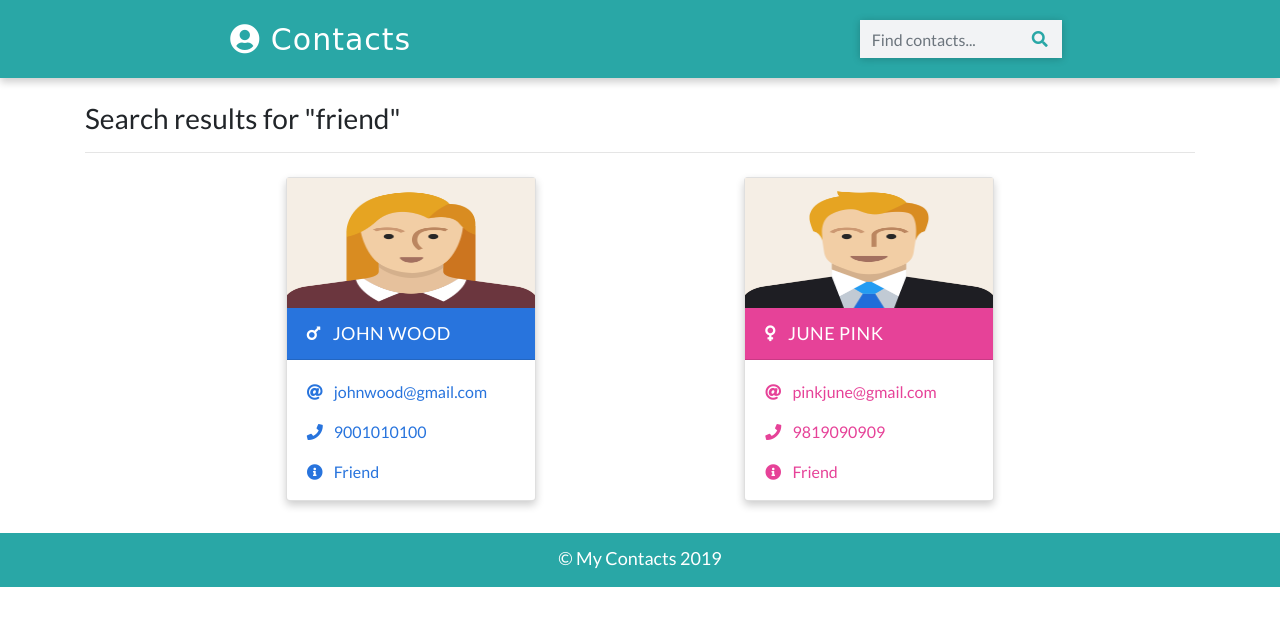
After one commit to ingafter60/django-contact-manager-2020, a Django app: page /search/ in a window 1280 px wide. The commit adds this page. Shown: the top 626 px of the page. Run offline with Django 3.2, Linux system fonts and the light colour scheme; some libraries are stand-ins or nearby versions.

Commit message:
4.5. Template Inheritance

```diff
--- a/cofig/urls.py
+++ b/cofig/urls.py
@@ -18,5 +18,5 @@ from django.urls import path, include
 
 urlpatterns = [
     path('admin/', admin.site.urls),
-    path('home/', include('contacts.urls')),
+    path('', include('contacts.urls')),
 ]
--- a/contacts/urls.py
+++ b/contacts/urls.py
@@ -2,5 +2,7 @@ from django.urls import path
 from . import views
 
 urlpatterns = [
-	path('', views.home, name='home')
+	path('', views.home, name='home'),
+	path('detail/', views.detail, name='detail'),
+	path('search/', views.search, name='search'),
 ]
--- a/contacts/views.py
+++ b/contacts/views.py
@@ -4,5 +4,8 @@ from django.shortcuts import render
 def home(request):
 	return render(request, 'index.html')
 
-def aboutPage(request):
-	return render(request, 'about.html')
+def detail(request):
+	return render(request, 'detail.html')
+
+def search(request):
+	return render(request, 'search.html')
--- /dev/null
+++ b/templates/base.html
@@ -0,0 +1,60 @@
+{% load static %}
+<!DOCTYPE html>
+<html lang="en">
+  <head>
+    <!-- Required meta tags -->
+    <meta charset="utf-8" />
+    <meta
+      name="viewport"
+      content="width=device-width, initial-scale=1, shrink-to-fit=no"
+    />
+
+    <!-- Bootstrap CSS -->
+    <link
+      rel="stylesheet"
+      href="https://stackpath.bootstrapcdn.com/bootstrap/4.2.1/css/bootstrap.min.css"
+    />
+    <!-- Custom CSS -->
+    <link rel="stylesheet" href="{% static 'css/main.css' %}" />
+
+    <!-- Fonts & Icons -->
+    <link
+      href="https://fonts.googleapis.com/css?family=Lato"
+      rel="stylesheet"
+    />
+    <link
+      rel="stylesheet"
+      href="https://use.fontawesome.com/releases/v5.6.3/css/all.css"
+    />
+    <title>Contact Manager | {% block title %}{% endblock title %}</title>
+  </head>
+  <body>
+    <!-- Navbar -->
+
+    <nav>
+      <a class="logo" href="/index.html">
+        <i class="fas fa-user-circle"></i>&nbsp;Contacts
+      </a>
+      <form class="form-inline my-2" action="search.html">
+        <input
+          class="form-control"
+          type="text"
+          placeholder="Find contacts..."
+        />
+        <button class="btn" type="submit"><i class="fas fa-search"></i></button>
+      </form>
+    </nav>
+    <!-- Navbar ends -->
+    <br />
+
+    <!-- Main Section -->
+    {% block content %} {% endblock content %}
+    <!-- Main Section ends-->
+
+    <!-- footer -->
+    <footer class="mt-4 p-2">
+      <p class="text-center p-1 m-0">&copy; My Contacts 2019</p>
+    </footer>
+    <!-- footer ends -->
+  </body>
+</html>
--- a/templates/search.html
+++ b/templates/search.html
@@ -1,52 +1,8 @@
-<!DOCTYPE html>
-<html lang="en">
-  <head>
-    <!-- Required meta tags -->
-    <meta charset="utf-8" />
-    <meta
-      name="viewport"
-      content="width=device-width, initial-scale=1, shrink-to-fit=no"
-    />
+{% extends 'base.html' %}
+{% load static %}
+{% block title %}Search Results{% endblock title %}
 
-    <!-- Bootstrap CSS -->
-    <link
-      rel="stylesheet"
-      href="https://stackpath.bootstrapcdn.com/bootstrap/4.2.1/css/bootstrap.min.css"
-    />
-    <!-- Custom CSS -->
-    <link rel="stylesheet" href="main.css" />
-
-    <!-- Fonts & Icons -->
-    <link
-      href="https://fonts.googleapis.com/css?family=Lato"
-      rel="stylesheet"
-    />
-    <link
-      rel="stylesheet"
-      href="https://use.fontawesome.com/releases/v5.6.3/css/all.css"
-    />
-    <title>Search Results</title>
-  </head>
-  <body>
-    <!-- Navbar -->
-
-    <nav>
-      <a class="logo" href="/index.html">
-        <i class="fas fa-user-circle"></i>&nbsp;Contacts
-      </a>
-      <form class="form-inline my-2">
-        <input
-          class="form-control"
-          type="text"
-          placeholder="Find contacts..."
-          value="friend"
-        />
-        <button class="btn" type="submit"><i class="fas fa-search"></i></button>
-      </form>
-    </nav>
-    <!-- Navbar ends -->
-    <br />
-
+{% block content %}
   <!-- Main Section -->
   <div class="container">
     <h3 class="heading font-weight-light">Search results for "friend"</h3>
@@ -56,7 +12,7 @@
   <div class="container main-part">
     <!-- Card for details -->
     <div class="card my-2 mx-2 boy-card">
-        <img src="https://placeimg.com/230/130/people" class="img-fluid" />
+      <img src="{% static 'images/girl.png' %}" class="img-fluid" />
       <div class="card-header">
         <a href="detail.html" class="text-white header-link"
           ><i class="fas fa-mars mr-2"></i> John Wood</a
@@ -77,7 +33,7 @@
     <!-- Card for details ends -->
 
     <div class="card my-2 mx-2 girl-card">
-        <img src="https://placeimg.com/230/130/people" class="img-fluid" />
+      <img src="{% static 'images/boy.png' %}" class="img-fluid" />
       <div class="card-header">
         <a href="detail.html" class="text-white header-link"
           ><i class="fas fa-venus mr-2"></i> June Pink</a
@@ -97,11 +53,4 @@
     </div>
   </div>
   <!-- Main Section ends-->
-
-    <!-- footer -->
-    <footer class="mt-4 p-2">
-      <p class="text-center p-1 m-0">&copy; My Contacts 2019</p>
-    </footer>
-    <!-- footer ends -->
-  </body>
-</html>
+{% endblock content %}
```
Also changed, not shown: templates/detail.html (+5 -56 lines), templates/index.html (+4 -57 lines). Lines whose indentation alone changed are shown as unchanged.
